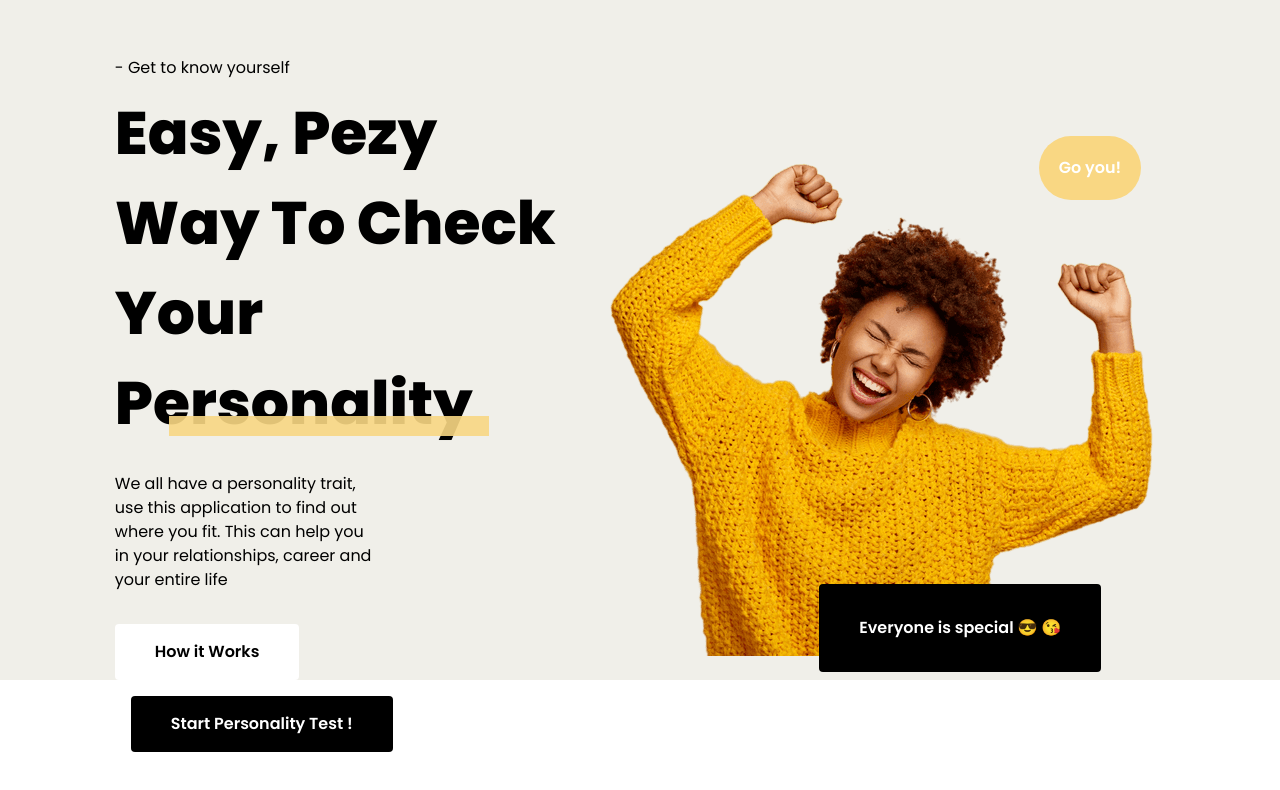
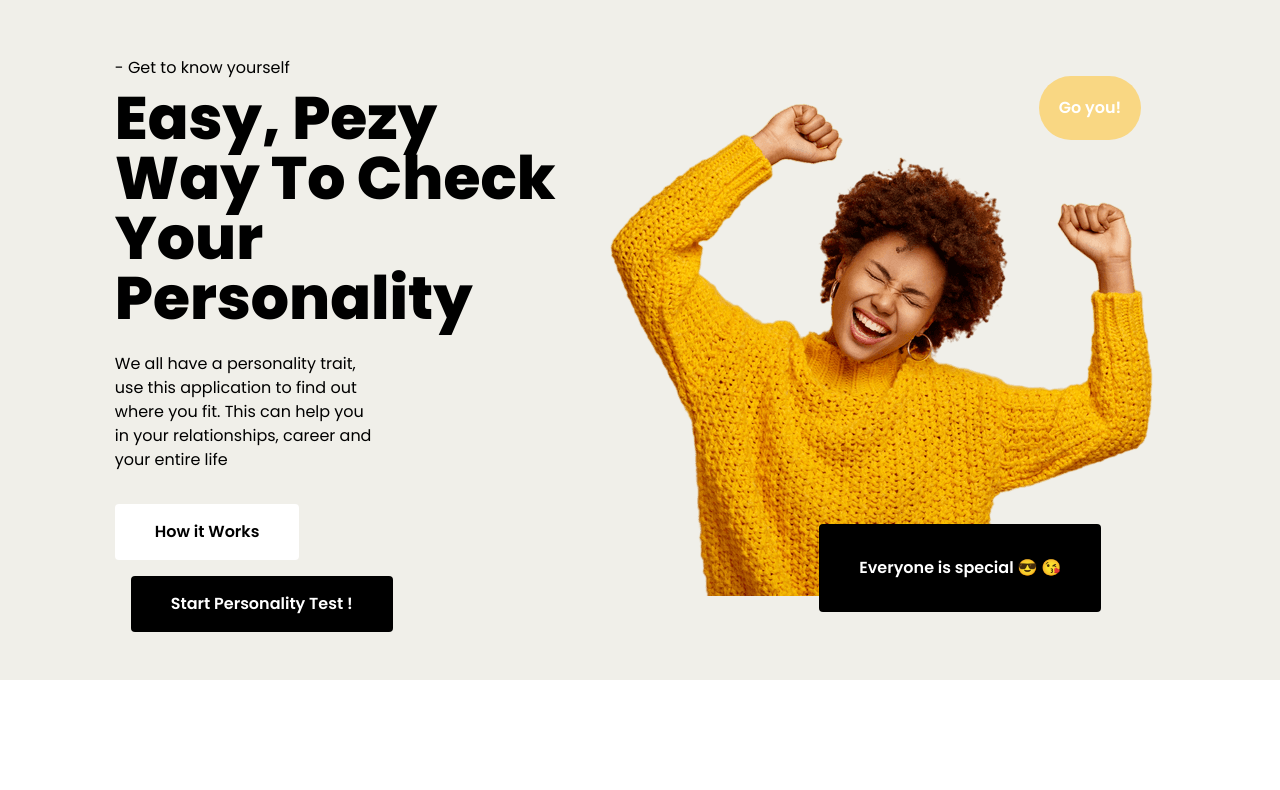
Before and after one commit to Nunyaklah/whoami, a Vue app: page / in a window 1280 px wide. Shown: the part 120-910 px from the top of the page. After the commit the page ends 800 px from the top, so only its background shows below. Built offline with nearby package versions, Linux system fonts and the light colour scheme.

Commit message:
ui changes to personality

```diff
--- a/src/views/Home.vue
+++ b/src/views/Home.vue
@@ -1,5 +1,5 @@
 <template>
-  <div class="home font-poppins bg-background-color h-screen">
+  <div class="home overflow-hidden font-poppins bg-background-color h-screen">
     <div
       class="flex flex-col md:flex-row lg:flex-row justify-center items-center pt-40 p-8"
     >
@@ -7,13 +7,11 @@
         <div class="text-center md:text-left lg:text-left">
           <p class="mb-2">- Get to know yourself</p>
 
-          <h1 class="text-6xl font-extrabold relative  leading-normal z-50">
+          <h1 class="text-4xl md:text-6xl font-extrabold relative  leading-normal z-50">
             Easy, Pezy <br />
             Way To Check <br />
             Your Personality
-            <span
-              class="absolute w-80 h-5 bg-line-color bottom-3 right-20 -z-0 opacity-90 hidden md:block"
-            ></span>
+
           </h1>
         </div>
 
--- a/src/views/Personality.vue
+++ b/src/views/Personality.vue
@@ -1,23 +1,22 @@
 <template>
   <div
-    class="font-poppins bg-background-color h-screen w-screen text-center p-10 m-auto"
+    class="font-poppins container overflow-x-hidden bg-background-color h-screen w-screen text-center p-4 m-auto"
   >
-    <div class="m-auto bg-white p-10 rounded-2xl">
+    <div class="m-auto bg-white p-4 md:p-10 rounded-2xl">
       <form>
         <div>
           <p class="font-bold text-xl text-yellow-400">
             Question {{ index + 1 }} / 5
           </p>
-          <h3 class="font-bold text-2xl mt-4">
+          <h3 class="font-bold text-2xl mt-4 w-full md:w-3/5 m-auto">
             {{ question.question }}
           </h3>
         </div>
         <div class="mt-10">
           Pick an Answer !
-        <Transition name="slide-fade">
             <div class="w-full m-auto pt-10">
               <div
-              class="w-full whitespace-nowrap h-16 border container border-gray-200 rounded mb-4 flex items-center flex-wrap"
+                class="w-full md:w-3/5 m-auto  h-full p-4 md:h-16  border container border-gray-200 rounded mb-4 flex items-center flex-wrap"
                 :class="{ 'bg-green-50 border-green-300': answer.selected }"
                 v-for="(answer, index) in question.answers"
                 :key="answer.id"
@@ -28,7 +27,7 @@
               >
                 <div class="ml-5">
                   <div
-                  class="bg-gray-200 dark:bg-gray-800 rounded-sm w-5 h-5 flex flex-shrink-0 justify-center items-center relative"
+                    class="bg-gray-200 dark:bg-gray-800 rounded-sm w-5 h-5 flex flex-shrink-0 justify-center items-center"
                     :class="{
                       'bg-green-300': answer.selected,
                       'text-white': answer.selected,
@@ -38,19 +37,19 @@
                   </div>
                 </div>
 
-              <div class="flex pl-5 break-words">
+                <div class="pl-5  ">
                   <p class="font-medium text-gray-700 mr-2">
                     {{ answer.answer }}
                   </p>
                 </div>
               </div>
             </div>
-        </Transition>
+
         </div>
 
         <div class="mt-8">
           <button
-            class="bg-gray-200 text-black font-semibold py-4 px-10 rounded"
+            class="bg-gray-200 text-black font-semibold py-4 px-10 rounded mb-3"
             @click.prevent="decreaseIndex()"
           >
             Previous
@@ -92,7 +91,6 @@
 <script>
 import axios from "axios";
 import Loading from "vue-loading-overlay";
-
 
 export default {
   data() {
```
Lines whose indentation alone changed are shown as unchanged.
